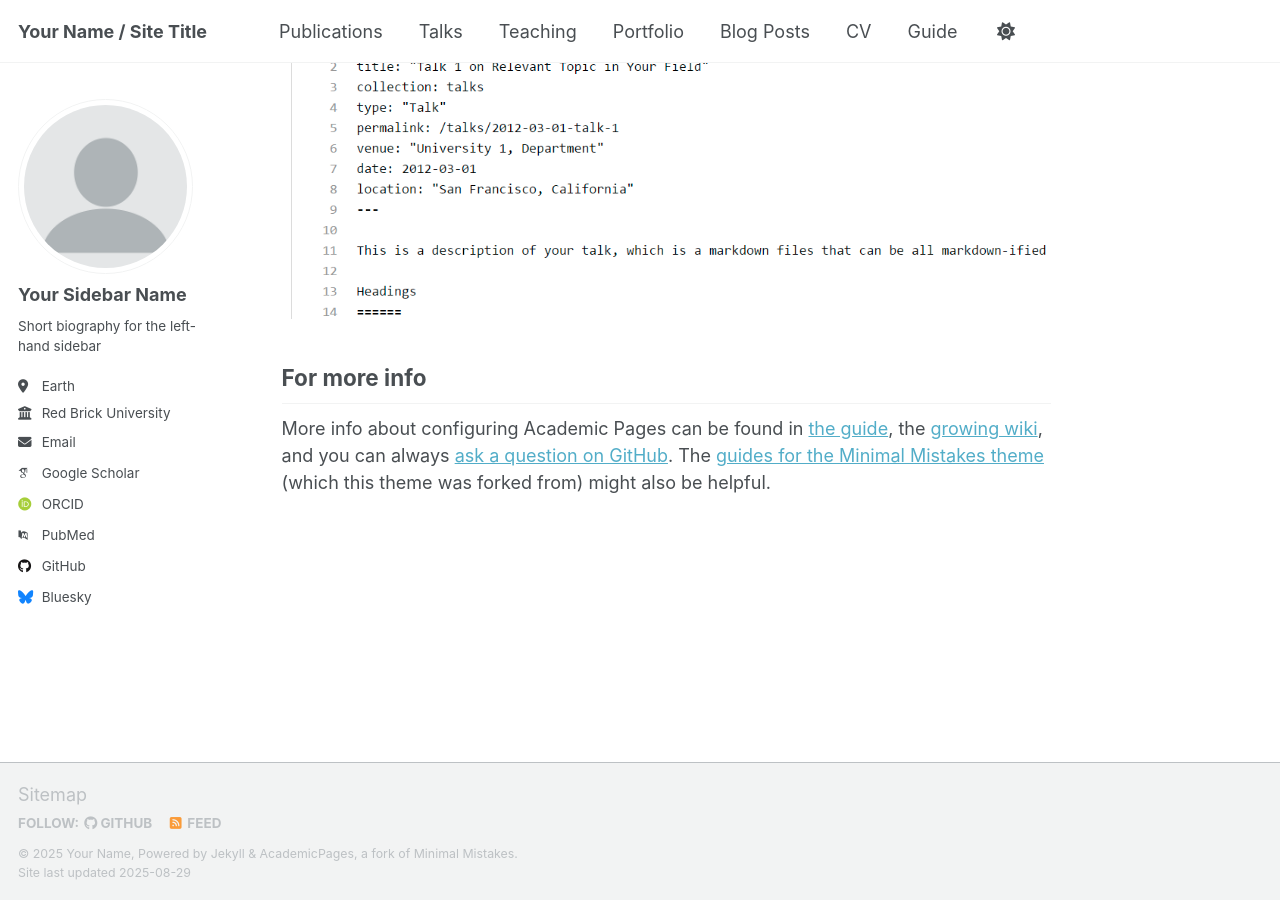
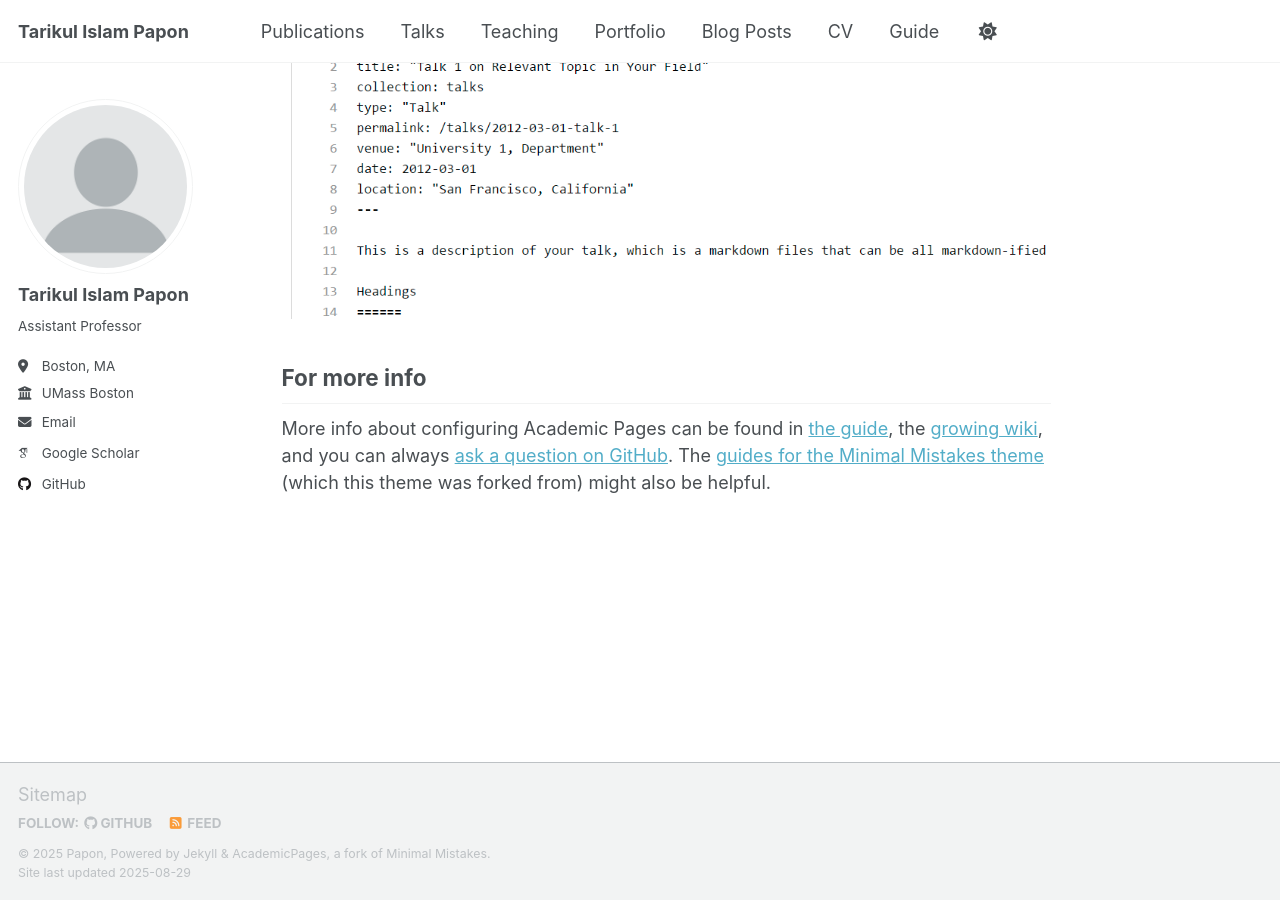
Before and after one commit to tarikulpapon/tarikulpapon.github.io, a Jekyll site: the page built from _pages/about.md, in a window 1280 px wide and 900 px high, scrolled down 2880 px. Built offline with Jekyll 4.4.1, drawn with Linux system fonts in a browser that asks for light colours; some web fonts are replaced; a script that is not in the unit is left out.

Commit message:
initial commit

```diff
--- a/_config.yml
+++ b/_config.yml
@@ -9,11 +9,11 @@
 # Basic Site Settings
 locale                   : "en-US"
 site_theme               : "default" # Currently available options are "default", "air"
-title                    : "Your Name / Site Title"
+title                    : "Tarikul Islam Papon"
 title_separator          : "-"
-name                     : &name "Your Name"
+name                     : &name "Papon"
 description              : &description "personal description"
-url                      : https://academicpages.github.io # the base hostname & protocol for your site e.g. "https://[your GitHub username].github.io" or if you already have some other page hosted on Github then use "https://[your GitHub username].github.io/[Your Repo Name]"
+url                      : https://tarikulpapon.github.io # the base hostname & protocol for your site e.g. "https://[your GitHub username].github.io" or if you already have some other page hosted on Github then use "https://[your GitHub username].github.io/[Your Repo Name]"
 baseurl                  : "" # the subpath of your site, e.g. "/blog"
 repository               : "academicpages/academicpages.github.io"
 
@@ -23,23 +23,23 @@ repository               : "academicpages/academicpages.github.io"
 author:
   # Biographic information
   avatar           : "profile.png"
-  name             : "Your Sidebar Name"
+  name             : "Tarikul Islam Papon"
   pronouns         : # example: "she/her"
-  bio              : "Short biography for the left-hand sidebar"
-  location         : "Earth"
-  employer         : "Red Brick University"
+  bio              : "Assistant Professor"
+  location         : "Boston, MA"
+  employer         : "UMass Boston"
   uri              : # URL
-  email            : "none@example.org"
+  email            : "t.papon@umb.edu"
 
   # Academic websites
   academia         : # URL
   arxiv            : # URL - Update with the correct link to your profile
-  googlescholar    : "https://scholar.google.com/citations?user=PS_CX0AAAAAJ"
+  googlescholar    : "https://scholar.google.com/citations?user=dwKLrWIAAAAJ&hl=en"
   inspire-hep      : # URL
   impactstory      : # URL
-  orcid            : "http://orcid.org/yourorcidurl"
+  orcid            : # URL
   semantic         : # URL
-  pubmed           : "https://www.ncbi.nlm.nih.gov/pubmed/?term=john+snow"
+  pubmed           : # URL
   researchgate     : # URL
   scopus           : # URL
 
@@ -47,13 +47,13 @@ author:
   bitbucket        : # Username - Update with your username on the site
   codepen          : # Username
   dribbble         : # Username
-  github           : "academicpages"
+  github           : "https://github.com/tarikulpapon"
   kaggle           : # Username
   stackoverflow    : # User number or user number and name (i.e., use "1" or "1/jeff-atwood")
 
   # Social media
   artstation       : # Username
-  bluesky          : "bsky.app" # Replace this with you Bluesky username
+  bluesky          : # Username # Replace this with you Bluesky username
   facebook         : # Username
   flickr           : # Username
   foursquare       : # Username
```
